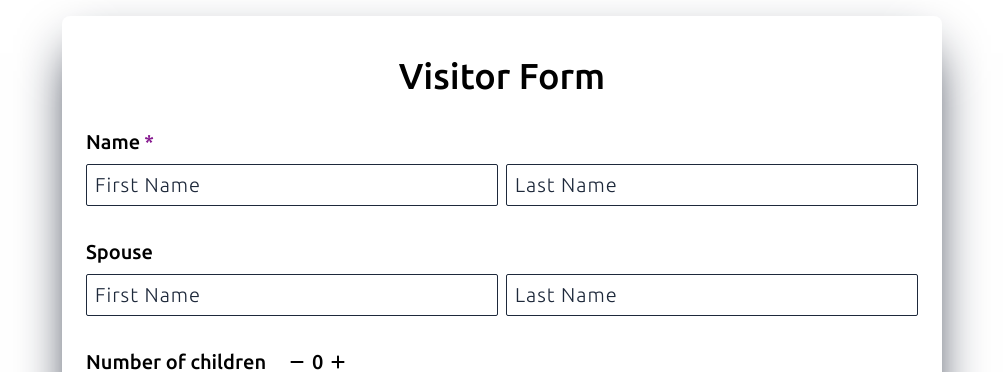
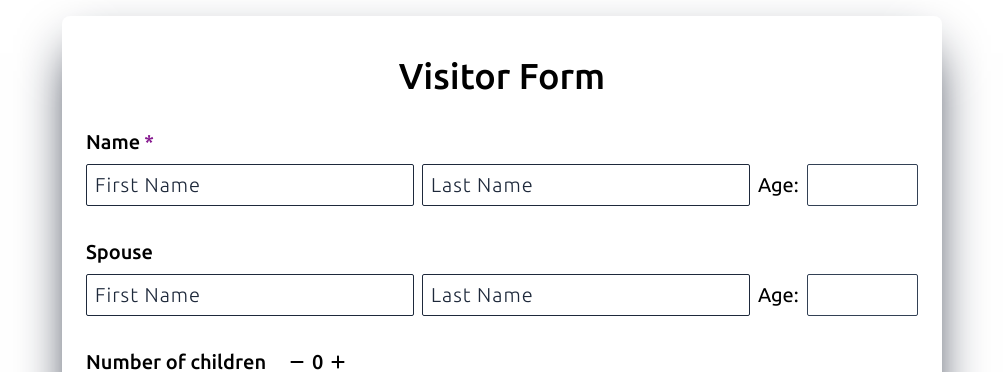
Before and after one commit to banksjazz87/visitor-form-app, a React (Create React App) app in the folder my-app/: page / in a window 1280 px wide. Shown: the part 840-1212 px from the top of the page, without its empty margins (138-1141 px from the left). Built offline with nearby package versions, Linux system fonts and the light colour scheme; no server answers.

Commit message:
feature: I have the age fields displaying for the visitor and spouse fields

```diff
--- a/my-app/src/components/LandingPage/Form.tsx
+++ b/my-app/src/components/LandingPage/Form.tsx
@@ -9,7 +9,7 @@ import SelectField from "./SelectField.tsx";
 import MathFunctions from "../../lib/methods/MathFunctions.ts";
 import FormChecker from "../../lib/form/FormChecker.ts";
 import { FontAwesomeIcon } from "@fortawesome/react-fontawesome";
-import { faPlus, faMinus } from "@fortawesome/free-solid-svg-icons";
+import { faPlus, faMinus, faL } from "@fortawesome/free-solid-svg-icons";
 import ChildrenFields from "../../components/LandingPage/ChildrenFields.tsx";
 
 
@@ -444,6 +444,7 @@ export default function Form({ show, showHandler, startLoading, stopLoading }: F
 						changeHandler={nameChangeHandler}
 						vertical={false}
 						required={true}
+						nameAgeFields={true}
 					/>
 
 					<InputField
@@ -452,6 +453,7 @@ export default function Form({ show, showHandler, startLoading, stopLoading }: F
 						changeHandler={spouseNameChangeHandler}
 						vertical={false}
 						required={false}
+						nameAgeFields={true}
 					/>
 
 					<div className="mt-8 flex flex-row gap-6 items-center pb-0">
@@ -486,6 +488,7 @@ export default function Form({ show, showHandler, startLoading, stopLoading }: F
 						changeHandler={inputChangeHandler}
 						vertical={false}
 						required={true}
+						nameAgeFields={false}
 					/>
 
 					<SelectField
@@ -501,6 +504,7 @@ export default function Form({ show, showHandler, startLoading, stopLoading }: F
 						vertical={false}
 						showValidMessage={validateMessage.contact}
 						required={true}
+						nameAgeFields={false}
 					/>
 
 					<div className="grid sm:grid-cols-2">
@@ -510,6 +514,7 @@ export default function Form({ show, showHandler, startLoading, stopLoading }: F
 							changeHandler={inputChangeHandler}
 							vertical={false}
 							required={false}
+							nameAgeFields={false}
 						/>
 
 						<InputField
@@ -518,6 +523,7 @@ export default function Form({ show, showHandler, startLoading, stopLoading }: F
 							changeHandler={inputChangeHandler}
 							vertical={false}
 							required={false}
+							nameAgeFields={false}
 						/>
 					</div>
 
--- a/my-app/src/components/LandingPage/InputField.tsx
+++ b/my-app/src/components/LandingPage/InputField.tsx
@@ -1,5 +1,6 @@
 import React from "react";
 import { FormFields } from "../../interfaces.ts";
+import AgeField from "./AgeField.tsx";
 
 interface FormFieldProps {
 	dataArray: FormFields[];
@@ -8,9 +9,10 @@ interface FormFieldProps {
 	vertical: boolean;
 	showValidMessage?: boolean;
 	required: boolean;
+	nameAgeFields: boolean;
 }
 
-export default function InputField({ dataArray, title, vertical, changeHandler, showValidMessage, required }: FormFieldProps) {
+export default function InputField({ dataArray, title, vertical, changeHandler, showValidMessage, required, nameAgeFields }: FormFieldProps) {
 	const createFormFields = (arr: FormFields[]): JSX.Element[] => {
 		const elements = arr.map((x: FormFields, y: number) => {
 			if (x.type === "radio") {
@@ -68,13 +70,65 @@ export default function InputField({ dataArray, title, vertical, changeHandler,
 		return elements;
 	};
 
+	const createNameAgeFields = (arr: FormFields[]): JSX.Element[] => {
+		return arr.map((x: FormFields, y: number): JSX.Element => {
+			if (x.name === 'age') {
+				return (
+					<AgeField
+						index={y}
+						changeHandler={(event: React.ChangeEvent<HTMLInputElement>): void => changeHandler(event, x.visitorKey)}
+						fieldId={`${x.visitorKey}_${y}`}
+						childField={false}
+					/>
+				)
+			} else {
+				return (
+					<div
+						key={`${x.visitorKey}_${y}`}
+						className={vertical ? "flex flex-row grow relative md:col-span-2" : "flex flex-col grow gap-2 relative md:col-span-2"}
+					>
+						<label
+							className="text-xl sr-only"
+							htmlFor={x.id}
+						>
+							{x.label}
+						</label>
+						<input
+							id={x.id}
+							type={x.type}
+							placeholder={x.label}
+							name={x.label}
+							onChange={(event: React.ChangeEvent<HTMLInputElement>) => changeHandler(event, x.visitorKey)}
+							className="border border-slate-800 rounded-sm pl-2 focus:outline-fuchsia-800 text-xl font-normal text-black leading-8 py-1 tracking-wider placeholder:text-slate-800 placeholder:font-light"
+						></input>
+						<p
+							className="absolute -bottom-5 text-rose-900 text-sm"
+							style={showValidMessage && x.id === "email" ? { display: "" } : { display: "none" }}
+						>{`*Please provide a valid ${x.id}.`}</p>
+					</div>
+				);
+			}
+		});
+	}
+
 	return (
 		<div className="fields_wrapper flex flex-col gap-x-2 mt-8 gap-y-1">
 			<p className="text-xl font-medium text-left mb-1">
 				{title}
 				<span className={required ? "inline text-fuchsia-800 text-xl font-medium ml-1" : "hidden"}>*</span>
 			</p>
-			<div className="grid grid-cols-1 md:flex md:flex-row md:flex-wrap gap-2 md:justify-start">{createFormFields(dataArray)}</div>
+
+			{nameAgeFields ?
+				(
+					<div className="grid grid-cols-1 md:grid-cols-5 gap-2">
+					{createNameAgeFields(dataArray)}
+					</div>
+				)
+				:
+				(
+					<div className="grid grid-cols-1 md:flex md:flex-row md:flex-wrap gap-2 md:justify-start">{createFormFields(dataArray)}</div>
+				)
+			}
 		</div>
 	);
 }
--- a/my-app/src/lib/form/FormConstructor.ts
+++ b/my-app/src/lib/form/FormConstructor.ts
@@ -50,6 +50,15 @@ export default class FormConstructor {
 			value: "",
 			visitorKey: "lastName",
 		},
+		{
+			type: "text",
+			name: "age",
+			placeHolder: "",
+			label: "Age",
+			id: "visitor-age",
+			value: "",
+			visitorKey: "visitorAge",
+		},
 	];
 
 	spouseNameFields: FormFields[] = [
@@ -70,6 +79,15 @@ export default class FormConstructor {
 			id: "last-name",
 			value: "",
 			visitorKey: "lastName",
+		},
+		{
+			type: "text",
+			name: "age",
+			placeHolder: "",
+			label: "Age",
+			id: "spouse-age",
+			value: "",
+			visitorKey: "spouseAge",
 		},
 	];
 
```
